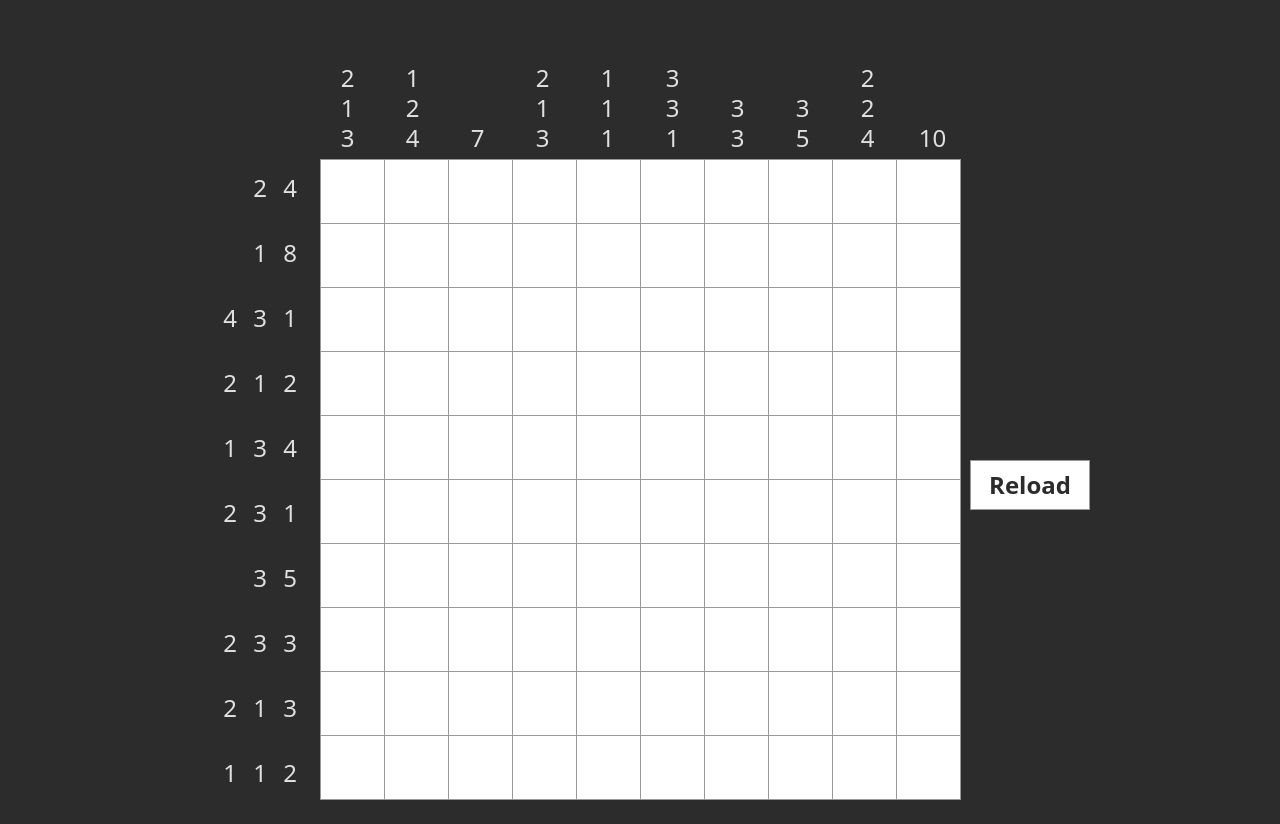
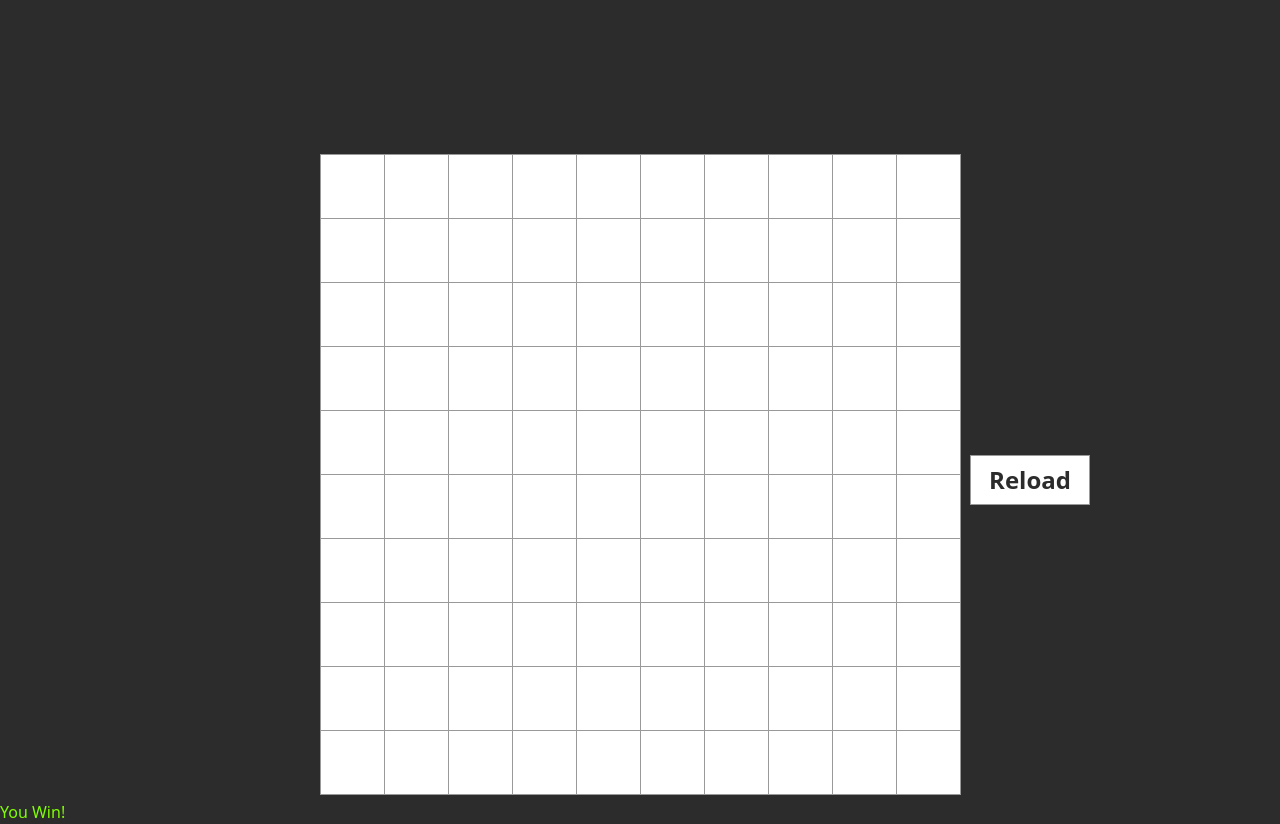
Before and after one commit to WilsonWang888/PuzzleHub, a Next.js app: page /picross in a window 1280 px wide. Built offline with nearby package versions, Linux system fonts and the light colour scheme.

Commit message:
fixed reloading numbers on win bug

```diff
--- a/src/components/picross-board.tsx
+++ b/src/components/picross-board.tsx
@@ -108,17 +108,23 @@ export default function PicrossBoard(props: any) {
   let height: number = props.height;
   //let data = Array.from({length: height}, (_,h_index) => (Array.from({length: width}, (_,w_index) => (0))));
 
-  const [isVictory, setIsVictory] = useState(false)
-  boardData = genBoard(width, height);
-  trackingBoard = emptyBoard(width, height)
+  var colNums: Array<Array<number>> = [[]];
+  var rowNums: Array<Array<number>> = [];
 
-  const rowNums = countRows(boardData);
-  const colNums = countCols(boardData)
-  console.log(boardData)
+  const [isVictory, setIsVictory] = useState(true)
+  var [boardData, setBoardData] = useState(genBoard(width, height))
+
+  if(!isVictory){
+    trackingBoard = emptyBoard(width, height)
+    rowNums = countRows(boardData);
+    colNums = countCols(boardData)
+    console.log(boardData)
+  }
 
 
-  const handleTileClick = (width: number, height: number, setIsVictory: Function) => {
+  const handleTileClick = (width: number, height: number, setIsVictory: any) => {
     trackingBoard[width][height] = !trackingBoard[width][height]
+    console.log(typeof(setIsVictory))
 
     if(compareStates(countCols(trackingBoard),countCols(boardData))
     && compareStates(countRows(trackingBoard),countRows(boardData))){
@@ -159,7 +165,7 @@ export default function PicrossBoard(props: any) {
           {boardData.map((row, rowIndex) => (
             <div key={rowIndex} className="row">
               {row.map((component, colIndex) => (
-                <PicrossTile key={rowIndex + '-' + colIndex} onClick={handleTileClick} width={rowIndex} height={colIndex}></PicrossTile>
+                <PicrossTile isVictory={isVictory} key={rowIndex + '-' + colIndex} onClick={handleTileClick} width={rowIndex} height={colIndex} setIsVictory={setIsVictory}></PicrossTile>
               ))}
             </div>
           ))}
@@ -168,8 +174,8 @@ export default function PicrossBoard(props: any) {
           <ReloadButton></ReloadButton>
         </div>
       </div>
-      <div className="victoryIndicator" >
-        <p hidden={!isVictory}>you win</p>
+      <div className="victoryIndicator" hidden={!isVictory}>
+        <p className="victoryIndicator">You Win!</p>
       </div>
     </div>
   );
--- a/src/components/picross-tile.css
+++ b/src/components/picross-tile.css
@@ -21,5 +21,5 @@
 }
 
 .win {
-  background: #06FF00;
+  background: #06FF00 !important;
 }
--- a/src/components/picross-tile.tsx
+++ b/src/components/picross-tile.tsx
@@ -6,6 +6,7 @@ export default function PicrossTile(props: any) {
   const width = props.width
   const onClick = props.onClick
   const setIsVictory = props.setIsVictory
+  const isVictory = props.isVictory
   const [clicked, setValue] = useState(false)
 
   function handleClick(){
@@ -14,7 +15,8 @@ export default function PicrossTile(props: any) {
   }
 
   return <button
-    className={'tile ' + (clicked ? 'checked' : 'unchecked')}
+    className={'tile ' + (clicked ? (isVictory ? 'win' : 'checked') : 'unchecked')}
+    disabled={isVictory}
     onClick={handleClick}>
   </button>;
 }
```
Also changed, not shown: src/components/picross-board.css (line endings or trailing spaces).
